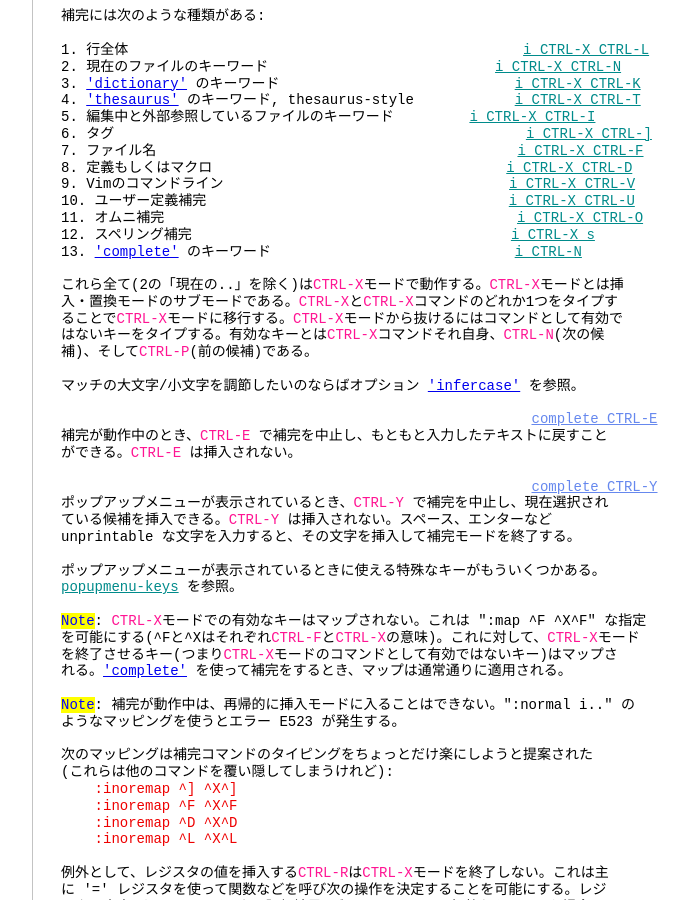
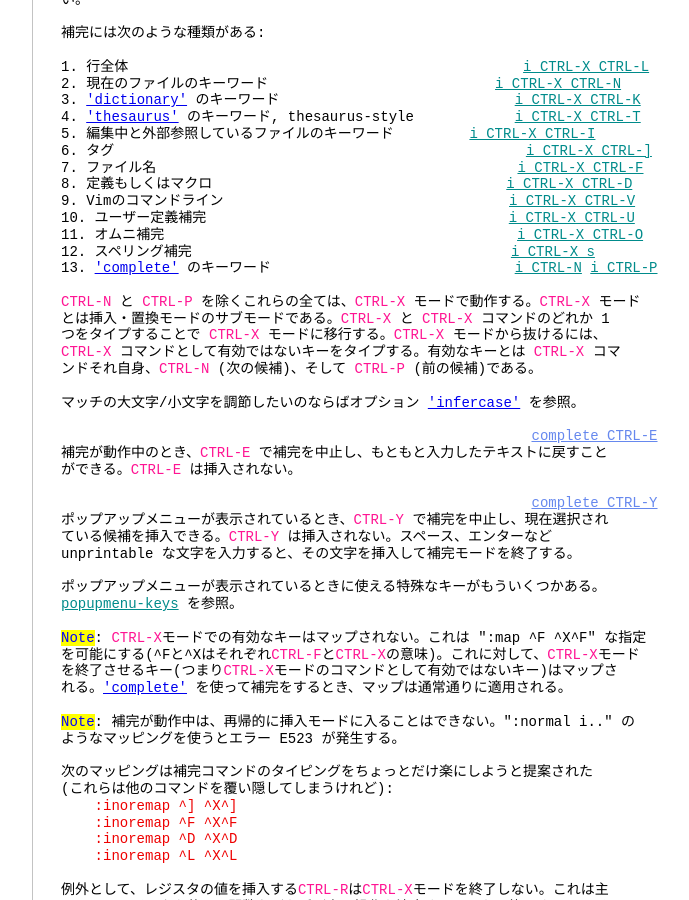
Before and after one commit to vim-jp/vimdoc-ja, a Jekyll site: the page built from insert.html, in a window 1280 px wide and 900 px high, scrolled down 10185 px. Shown: the whole window, without its empty margins (340-1029 px from the left). Built offline with Jekyll 4.4.1, drawn with Linux system fonts in a browser that asks for light colours; nearby versions of some CDN libraries; comment, search, counter and statistics services are not loaded; some of the changed text lies outside the part shown.

Commit message:
Generated by Travis JOB 762.1
https://travis-ci.org/vim-jp/vimdoc-ja-working/builds/281700268

```diff
--- a/insert.html
+++ b/insert.html
@@ -3,7 +3,7 @@
 helpname: 'insert'
 ---
 <div id='vimCodeElement'>
-<a class="Constant" href="insert.html" name="insert.txt">insert.txt</a>&nbsp;&nbsp;&nbsp;&nbsp;For&nbsp;<span class="Identifier">Vim バージョン 8.0.</span>&nbsp;&nbsp;Last change: 2016 Jan 31<br>
+<a class="Constant" href="insert.html" name="insert.txt">insert.txt</a>&nbsp;&nbsp;&nbsp;&nbsp;For&nbsp;<span class="Identifier">Vim バージョン 8.0.</span>&nbsp;&nbsp;Last change: 2017 May 30<br>
 <br>
 <br>
 &nbsp;&nbsp;&nbsp;&nbsp;&nbsp;&nbsp;&nbsp;&nbsp;&nbsp;&nbsp;&nbsp;&nbsp;&nbsp;&nbsp;&nbsp;&nbsp;<span class="Identifier">VIMリファレンスマニュアル&nbsp;&nbsp;&nbsp;&nbsp;by Bram Moolenaar</span><br>
@@ -158,7 +158,8 @@
 <br>
 <span class="Special">CTRL-R</span>&nbsp;<span class="Special">CTRL-O</span>&nbsp;<span class="Special">{0-9a-z&quot;%#*+/:.-=}</span>&nbsp;&nbsp;&nbsp;&nbsp;&nbsp;&nbsp;&nbsp;&nbsp;&nbsp;&nbsp;&nbsp;&nbsp;&nbsp;&nbsp;&nbsp;&nbsp;&nbsp;&nbsp;&nbsp;&nbsp;&nbsp;&nbsp;&nbsp;&nbsp;<a class="Constant" href="insert.html#i_CTRL-R_CTRL-O" name="i_CTRL-R_CTRL-O">i_CTRL-R_CTRL-O</a><br>
 &nbsp;&nbsp;&nbsp;&nbsp;&nbsp;&nbsp;&nbsp;&nbsp;&nbsp;&nbsp;&nbsp;&nbsp;&nbsp;&nbsp;&nbsp;&nbsp;レジスタの内容が文字通り挿入され、自動字下げも行われない。マウ<br>
-&nbsp;&nbsp;&nbsp;&nbsp;&nbsp;&nbsp;&nbsp;&nbsp;&nbsp;&nbsp;&nbsp;&nbsp;&nbsp;&nbsp;&nbsp;&nbsp;スによる貼り付け<a class="Identifier" href="change.html#<MiddleMouse>">&lt;MiddleMouse&gt;</a>と同様である。<br>
+&nbsp;&nbsp;&nbsp;&nbsp;&nbsp;&nbsp;&nbsp;&nbsp;&nbsp;&nbsp;&nbsp;&nbsp;&nbsp;&nbsp;&nbsp;&nbsp;スによる貼り付け<a class="Identifier" href="change.html#<MiddleMouse>">&lt;MiddleMouse&gt;</a>と同様である。レジスタが<br>
+&nbsp;&nbsp;&nbsp;&nbsp;&nbsp;&nbsp;&nbsp;&nbsp;&nbsp;&nbsp;&nbsp;&nbsp;&nbsp;&nbsp;&nbsp;&nbsp;linewise の時は、テキストを&nbsp;<a class="Comment" href="change.html#P">P</a>&nbsp;と同様に現在行の上に挿入する。<br>
 &nbsp;&nbsp;&nbsp;&nbsp;&nbsp;&nbsp;&nbsp;&nbsp;&nbsp;&nbsp;&nbsp;&nbsp;&nbsp;&nbsp;&nbsp;&nbsp;キャラクタは置き換えられない!<br>
 &nbsp;&nbsp;&nbsp;&nbsp;&nbsp;&nbsp;&nbsp;&nbsp;&nbsp;&nbsp;&nbsp;&nbsp;&nbsp;&nbsp;&nbsp;&nbsp;'.' レジスタ (最後に挿入されたテキスト) だけは、<span class="Special">CTRL-R</span>&nbsp;と同様<br>
 &nbsp;&nbsp;&nbsp;&nbsp;&nbsp;&nbsp;&nbsp;&nbsp;&nbsp;&nbsp;&nbsp;&nbsp;&nbsp;&nbsp;&nbsp;&nbsp;に、タイプされたように挿入される。&nbsp;<span class="Special">{Vi にはない}</span><br>
@@ -611,13 +612,13 @@
 10. ユーザー定義補完&nbsp;&nbsp;&nbsp;&nbsp;&nbsp;&nbsp;&nbsp;&nbsp;&nbsp;&nbsp;&nbsp;&nbsp;&nbsp;&nbsp;&nbsp;&nbsp;&nbsp;&nbsp;&nbsp;&nbsp;&nbsp;&nbsp;&nbsp;&nbsp;&nbsp;&nbsp;&nbsp;&nbsp;&nbsp;&nbsp;&nbsp;&nbsp;&nbsp;&nbsp;&nbsp;&nbsp;<a class="Identifier" href="insert.html#i_CTRL-X_CTRL-U">i_CTRL-X_CTRL-U</a><br>
 11. オムニ補完&nbsp;&nbsp;&nbsp;&nbsp;&nbsp;&nbsp;&nbsp;&nbsp;&nbsp;&nbsp;&nbsp;&nbsp;&nbsp;&nbsp;&nbsp;&nbsp;&nbsp;&nbsp;&nbsp;&nbsp;&nbsp;&nbsp;&nbsp;&nbsp;&nbsp;&nbsp;&nbsp;&nbsp;&nbsp;&nbsp;&nbsp;&nbsp;&nbsp;&nbsp;&nbsp;&nbsp;&nbsp;&nbsp;&nbsp;&nbsp;&nbsp;&nbsp;<a class="Identifier" href="insert.html#i_CTRL-X_CTRL-O">i_CTRL-X_CTRL-O</a><br>
 12. スペリング補完&nbsp;&nbsp;&nbsp;&nbsp;&nbsp;&nbsp;&nbsp;&nbsp;&nbsp;&nbsp;&nbsp;&nbsp;&nbsp;&nbsp;&nbsp;&nbsp;&nbsp;&nbsp;&nbsp;&nbsp;&nbsp;&nbsp;&nbsp;&nbsp;&nbsp;&nbsp;&nbsp;&nbsp;&nbsp;&nbsp;&nbsp;&nbsp;&nbsp;&nbsp;&nbsp;&nbsp;&nbsp;&nbsp;<a class="Identifier" href="insert.html#i_CTRL-X_s">i_CTRL-X_s</a><br>
-13.&nbsp;<a class="Type" href="options.html#'complete'">'complete'</a>&nbsp;のキーワード&nbsp;&nbsp;&nbsp;&nbsp;&nbsp;&nbsp;&nbsp;&nbsp;&nbsp;&nbsp;&nbsp;&nbsp;&nbsp;&nbsp;&nbsp;&nbsp;&nbsp;&nbsp;&nbsp;&nbsp;&nbsp;&nbsp;&nbsp;&nbsp;&nbsp;&nbsp;&nbsp;&nbsp;&nbsp;<a class="Identifier" href="insert.html#i_CTRL-N">i_CTRL-N</a><br>
-<br>
-これら全て(2の「現在の..」を除く)は<span class="Special">CTRL-X</span>モードで動作する。<span class="Special">CTRL-X</span>モードとは挿<br>
-入・置換モードのサブモードである。<span class="Special">CTRL-X</span>と<span class="Special">CTRL-X</span>コマンドのどれか1つをタイプす<br>
-ることで<span class="Special">CTRL-X</span>モードに移行する。<span class="Special">CTRL-X</span>モードから抜けるにはコマンドとして有効で<br>
-はないキーをタイプする。有効なキーとは<span class="Special">CTRL-X</span>コマンドそれ自身、<span class="Special">CTRL-N</span>(次の候<br>
-補)、そして<span class="Special">CTRL-P</span>(前の候補)である。<br>
+13.&nbsp;<a class="Type" href="options.html#'complete'">'complete'</a>&nbsp;のキーワード&nbsp;&nbsp;&nbsp;&nbsp;&nbsp;&nbsp;&nbsp;&nbsp;&nbsp;&nbsp;&nbsp;&nbsp;&nbsp;&nbsp;&nbsp;&nbsp;&nbsp;&nbsp;&nbsp;&nbsp;&nbsp;&nbsp;&nbsp;&nbsp;&nbsp;&nbsp;&nbsp;&nbsp;&nbsp;<a class="Identifier" href="insert.html#i_CTRL-N">i_CTRL-N</a>&nbsp;<a class="Identifier" href="insert.html#i_CTRL-P">i_CTRL-P</a><br>
+<br>
+<span class="Special">CTRL-N</span>&nbsp;と&nbsp;<span class="Special">CTRL-P</span>&nbsp;を除くこれらの全ては、<span class="Special">CTRL-X</span>&nbsp;モードで動作する。<span class="Special">CTRL-X</span>&nbsp;モード<br>
+とは挿入・置換モードのサブモードである。<span class="Special">CTRL-X</span>&nbsp;と&nbsp;<span class="Special">CTRL-X</span>&nbsp;コマンドのどれか 1<br>
+つをタイプすることで&nbsp;<span class="Special">CTRL-X</span>&nbsp;モードに移行する。<span class="Special">CTRL-X</span>&nbsp;モードから抜けるには、<br>
+<span class="Special">CTRL-X</span>&nbsp;コマンドとして有効ではないキーをタイプする。有効なキーとは&nbsp;<span class="Special">CTRL-X</span>&nbsp;コマ<br>
+ンドそれ自身、<span class="Special">CTRL-N</span>&nbsp;(次の候補)、そして&nbsp;<span class="Special">CTRL-P</span>&nbsp;(前の候補)である。<br>
 <br>
 マッチの大文字/小文字を調節したいのならばオプション&nbsp;<a class="Type" href="options.html#'infercase'">'infercase'</a>&nbsp;を参照。<br>
 <br>
```
